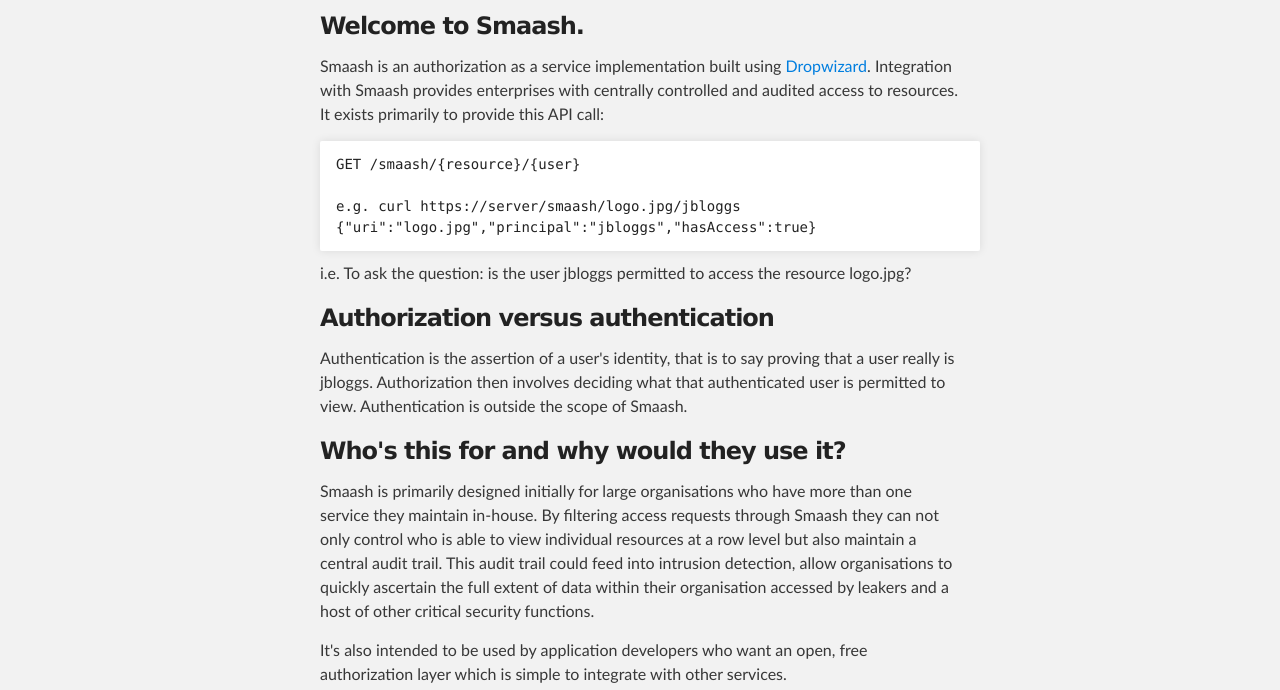
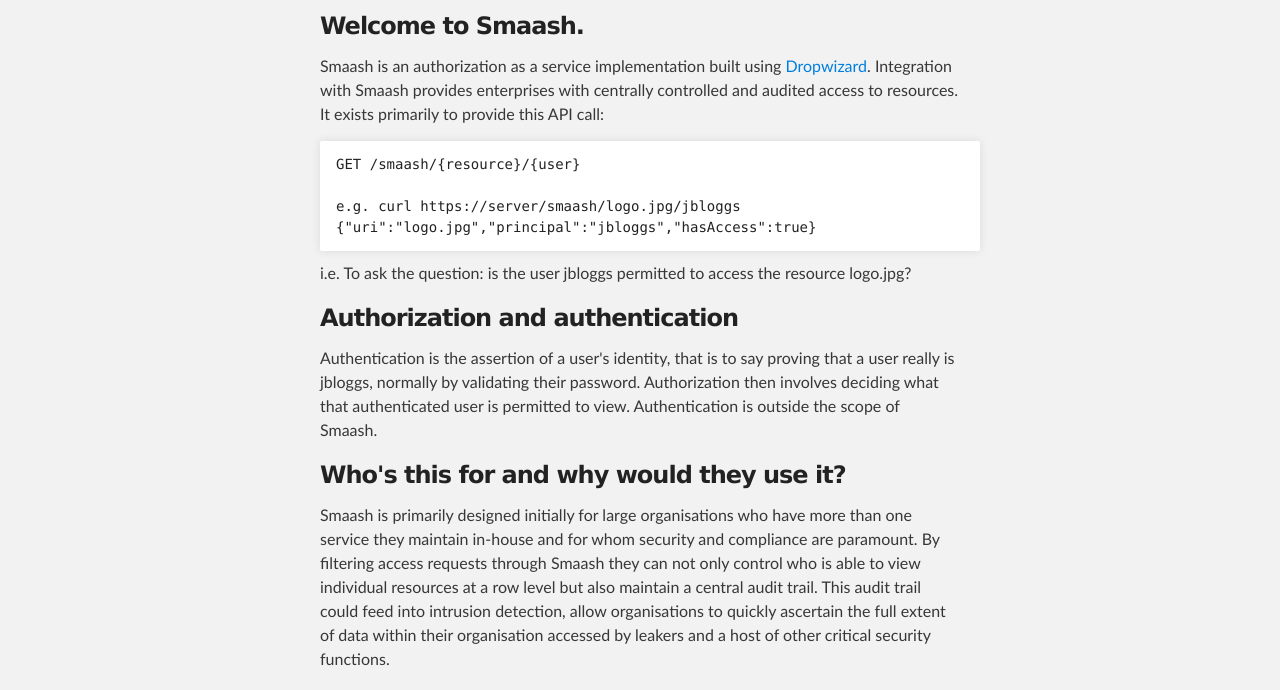
Before and after one commit to richmidwinter/smaash, a plain HTML site: page index.html in a window 1280 px wide. Shown: the part 252-942 px from the top of the page. Drawn offline with Linux system fonts and the light colour scheme.

Commit message:
Minor tweaks.

```diff
--- a/index.html
+++ b/index.html
@@ -45,14 +45,14 @@
 <p>i.e. To ask the question: is the user <i>jbloggs</i> permitted to access the resource <i>logo.jpg</i>?</p>
 
 <h3>
-<a name="designer-templates" class="anchor" href="#designer-templates"><span class="octicon octicon-link"></span></a>Authorization versus authentication</h3>
+<a name="designer-templates" class="anchor" href="#designer-templates"><span class="octicon octicon-link"></span></a>Authorization and authentication</h3>
 
-<p>Authentication is the assertion of a user's identity, that is to say proving that a user really is jbloggs. Authorization then involves deciding what that authenticated user is permitted to view. Authentication is outside the scope of Smaash.</p>
+<p>Authentication is the assertion of a user's identity, that is to say proving that a user really is jbloggs, normally by validating their password. Authorization then involves deciding what that authenticated user is permitted to view. Authentication is outside the scope of Smaash.</p>
 
 <h3>
 <a name="rather-drive-stick" class="anchor" href="#rather-drive-stick"><span class="octicon octicon-link"></span></a>Who's this for and why would they use it?</h3>
 
-<p>Smaash is primarily designed initially for large organisations who have more than one service they maintain in-house. By filtering access requests through Smaash they can not only control who is able to view individual resources at a row level but also maintain a central audit trail. This audit trail could feed into intrusion detection, allow organisations to quickly ascertain the full extent of data within their organisation accessed by leakers and a host of other critical security functions.</p>
+<p>Smaash is primarily designed initially for large organisations who have more than one service they maintain in-house and for whom security and compliance are paramount. By filtering access requests through Smaash they can not only control who is able to view individual resources at a row level but also maintain a central audit trail. This audit trail could feed into intrusion detection, allow organisations to quickly ascertain the full extent of data within their organisation accessed by leakers and a host of other critical security functions.</p>
 
 <p>It's also intended to be used by application developers who want an open, free authorization layer which is simple to integrate with other services.</p>
 
```
